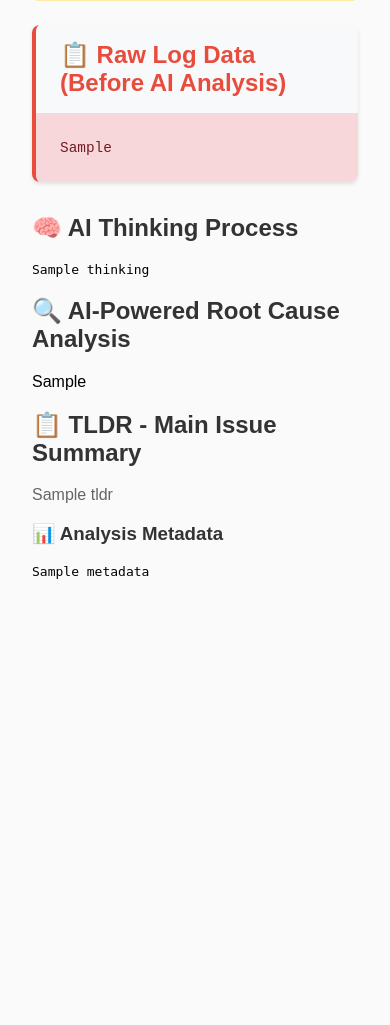
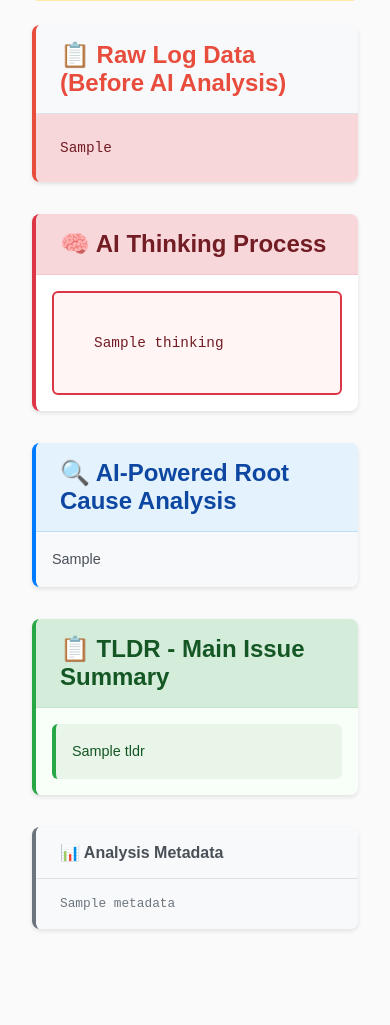
Before and after one commit to AWHProjects/Causewise--LLM-Powered-RCA-Assistant, a Flask app: template templates/index.html in a window 390 px wide. Shown: the part 2007-3032 px from the top of the page. Before the commit the page ends 2586 px from the top, so only its background shows below. Run offline with Flask 3, Linux system fonts and the light colour scheme; the template is opened without the code that fills it: most values are stand-ins (such as "Sample title", 1, 10 or a date in 2020).

Commit message:
Add styles for new analysis output sections
Introduces CSS classes for Thinking, Step-by-Step Analysis, TLDR, and Metadata sections, each with distinct visual styles and responsive design adjustments. These additions enhance the presentation and clarity of analysis outputs in the UI.

```diff
--- a/static/style.css
+++ b/static/style.css
@@ -405,3 +405,169 @@ p {
     color: #666;
     margin-bottom: 1rem;
 }
+
+/* New Analysis Output Sections */
+
+/* Thinking Section - Red Box */
+.thinking-section {
+    margin-bottom: 2rem;
+    background: white;
+    border-radius: 8px;
+    overflow: hidden;
+    box-shadow: 0 2px 4px rgba(0,0,0,0.1);
+    border-left: 4px solid #dc3545;
+}
+
+.thinking-section h2 {
+    margin: 0;
+    padding: 1rem 1.5rem;
+    background: #f8d7da;
+    border-bottom: 1px solid #f5c6cb;
+    color: #721c24;
+}
+
+.thinking-content {
+    background: #fff5f5;
+    border: 2px solid #dc3545;
+    margin: 1rem;
+    border-radius: 6px;
+}
+
+.thinking-text {
+    background: #fff5f5;
+    color: #721c24;
+    padding: 1.5rem;
+    margin: 0;
+    white-space: pre-wrap;
+    word-wrap: break-word;
+    font-family: 'Courier New', monospace;
+    font-size: 0.9rem;
+    line-height: 1.4;
+    border: none;
+}
+
+/* Step-by-Step Analysis Section */
+.step-analysis-section {
+    margin-bottom: 2rem;
+    background: white;
+    border-radius: 8px;
+    overflow: hidden;
+    box-shadow: 0 2px 4px rgba(0,0,0,0.1);
+    border-left: 4px solid #007bff;
+}
+
+.step-analysis-section h2 {
+    margin: 0;
+    padding: 1rem 1.5rem;
+    background: #e3f2fd;
+    border-bottom: 1px solid #bbdefb;
+    color: #0d47a1;
+}
+
+.step-analysis-content {
+    padding: 1.5rem;
+    background: #f8f9fa;
+}
+
+.analysis-text {
+    color: #495057;
+    line-height: 1.6;
+    font-size: 1rem;
+}
+
+.analysis-text h3 {
+    color: #007bff;
+    margin-top: 1.5rem;
+    margin-bottom: 0.75rem;
+    padding-bottom: 0.5rem;
+    border-bottom: 2px solid #e9ecef;
+}
+
+.analysis-text h3:first-child {
+    margin-top: 0;
+}
+
+/* TLDR Section */
+.tldr-section {
+    margin-bottom: 2rem;
+    background: white;
+    border-radius: 8px;
+    overflow: hidden;
+    box-shadow: 0 2px 4px rgba(0,0,0,0.1);
+    border-left: 4px solid #28a745;
+}
+
+.tldr-section h2 {
+    margin: 0;
+    padding: 1rem 1.5rem;
+    background: #d4edda;
+    border-bottom: 1px solid #c3e6cb;
+    color: #155724;
+}
+
+.tldr-content {
+    padding: 1.5rem;
+    background: #f8fff9;
+}
+
+.tldr-text {
+    color: #155724;
+    font-size: 1.1rem;
+    line-height: 1.6;
+    margin: 0;
+    font-weight: 500;
+    background: #e8f5e8;
+    padding: 1rem;
+    border-radius: 6px;
+    border-left: 4px solid #28a745;
+}
+
+/* Metadata Section */
+.metadata-section {
+    margin-bottom: 2rem;
+    background: white;
+    border-radius: 8px;
+    overflow: hidden;
+    box-shadow: 0 2px 4px rgba(0,0,0,0.1);
+    border-left: 4px solid #6c757d;
+}
+
+.metadata-section h3 {
+    margin: 0;
+    padding: 1rem 1.5rem;
+    background: #f8f9fa;
+    border-bottom: 1px solid #dee2e6;
+    color: #495057;
+    font-size: 1rem;
+}
+
+.metadata-text {
+    background: #f8f9fa;
+    color: #6c757d;
+    padding: 1rem 1.5rem;
+    margin: 0;
+    white-space: pre-wrap;
+    word-wrap: break-word;
+    font-family: 'Courier New', monospace;
+    font-size: 0.85rem;
+    line-height: 1.4;
+}
+
+/* Responsive Design for New Sections */
+@media (max-width: 768px) {
+    .thinking-content,
+    .step-analysis-content,
+    .tldr-content {
+        padding: 1rem;
+    }
+
+    .thinking-text,
+    .analysis-text,
+    .tldr-text {
+        font-size: 0.9rem;
+    }
+
+    .metadata-text {
+        font-size: 0.8rem;
+    }
+}
```
